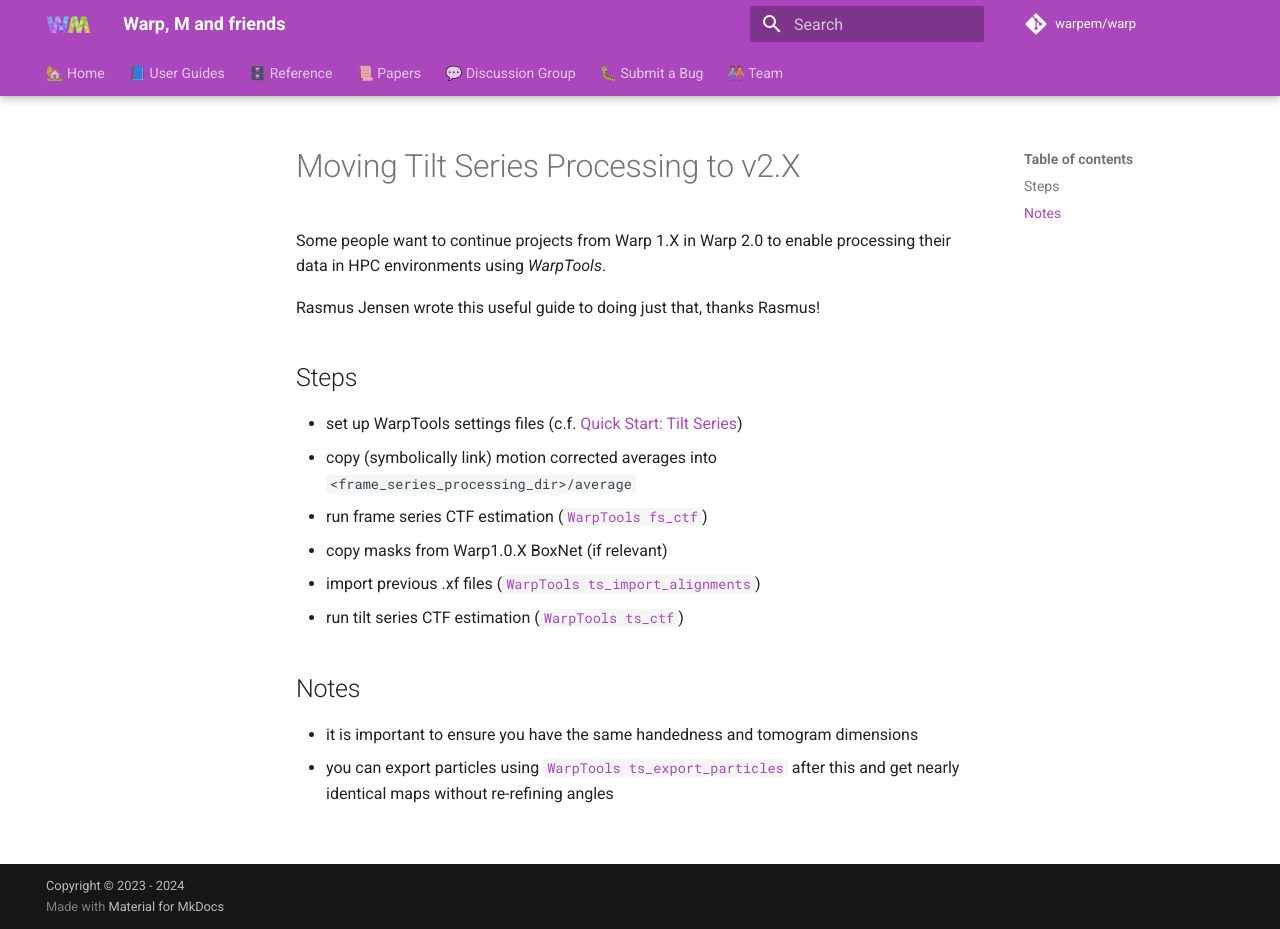
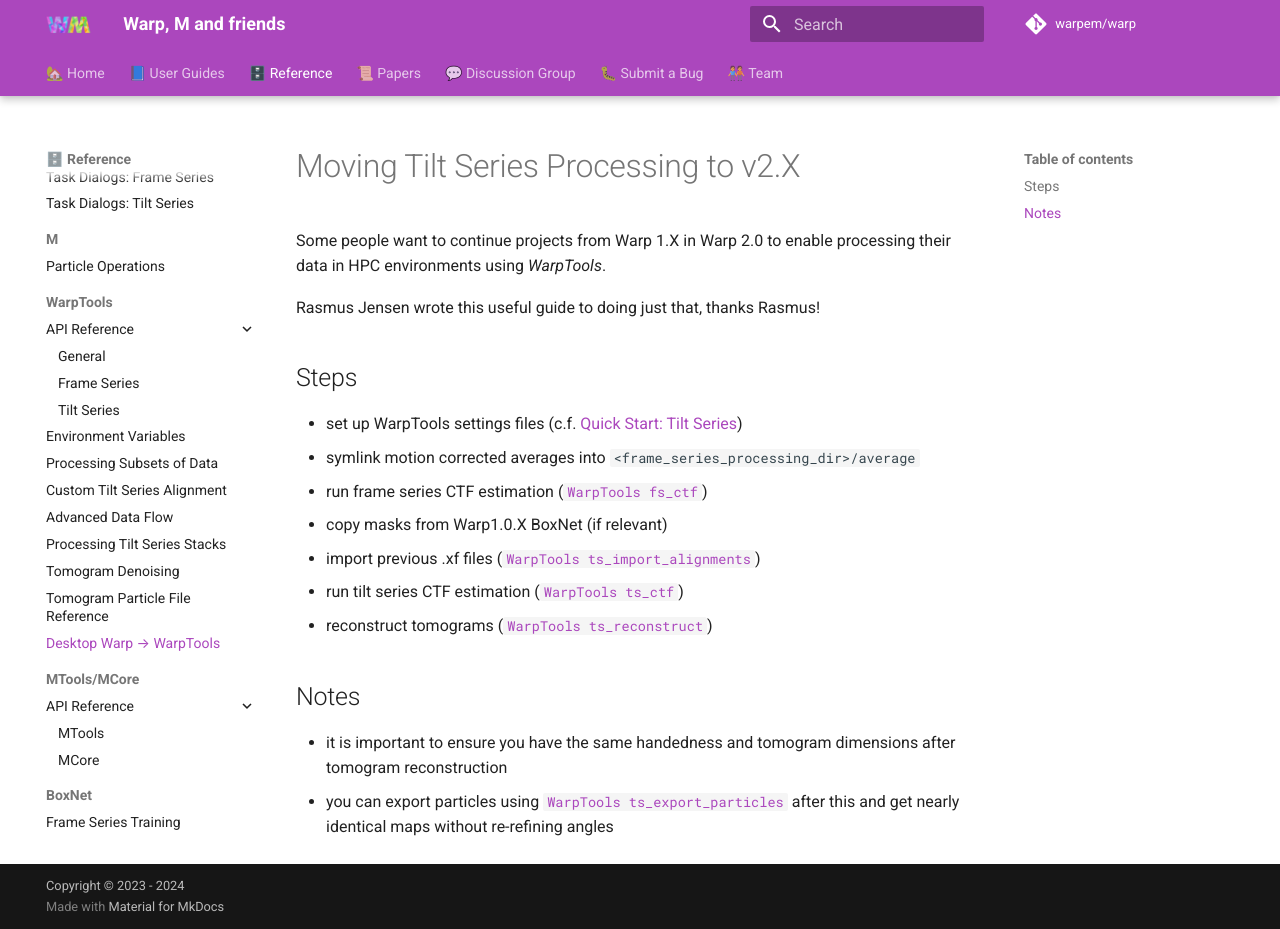
Before and after one commit to warpem/warp, an MkDocs documentation site: the page built from docs/reference/warptools/processing_warp_v1_data.md, in a window 1280 px wide and 929 px high. Built offline with MkDocs 1.6.1 and Material for MkDocs 9.7.7, drawn with Linux system fonts in a browser that asks for light colours; comment, search, counter and statistics services are not loaded.

Commit message:
update title of page in toc tree

```diff
--- a/docs/reference/warptools/processing_warp_v1_data.md
+++ b/docs/reference/warptools/processing_warp_v1_data.md
@@ -7,12 +7,13 @@ Rasmus Jensen wrote this useful guide to doing just that, thanks Rasmus!
 
 ## Steps
 - set up WarpTools settings files (c.f. [Quick Start: Tilt Series](../../user_guide/warptools/quick_start_warptools_tilt_series.md#create-warp-settings-files))
-- copy (symbolically link) motion corrected averages into `<frame_series_processing_dir>/average`
+- symlink motion corrected averages into `<frame_series_processing_dir>/average`
 - run frame series CTF estimation ([`WarpTools fs_ctf`](./api/frame_series.md#fs_ctf))
 - copy masks from Warp1.0.X BoxNet (if relevant)
 - import previous .xf files ([`WarpTools ts_import_alignments`](./api/tilt_series.md#ts_import_alignments))
 - run tilt series CTF estimation ([`WarpTools ts_ctf`](./api/tilt_series.md#ts_ctf))
+- reconstruct tomograms ([`WarpTools ts_reconstruct`](./api/tilt_series.md#ts_reconstruct))
 
 ## Notes
-- it is important to ensure you have the same handedness and tomogram dimensions
+- it is important to ensure you have the same handedness and tomogram dimensions after tomogram reconstruction
 - you can export particles using [`WarpTools ts_export_particles`](./api/tilt_series.md#ts_export_particles) after this and get nearly identical maps without re-refining angles
--- a/mkdocs.yml
+++ b/mkdocs.yml
@@ -46,6 +46,7 @@ nav:
         - Processing Tilt Series Stacks: reference/warptools/processing_tilt_series_stacks.md
         - Tomogram Denoising: reference/warptools/tomogram_denoising.md
         - Tomogram Particle File Reference: reference/warptools/tomogram_particle_files.md
+        - Desktop Warp → WarpTools: reference/warptools/processing_warp_v1_data.md
     - MTools/MCore:
         - API Reference:
           - MTools: reference/mtools/api/mtools.md
```
